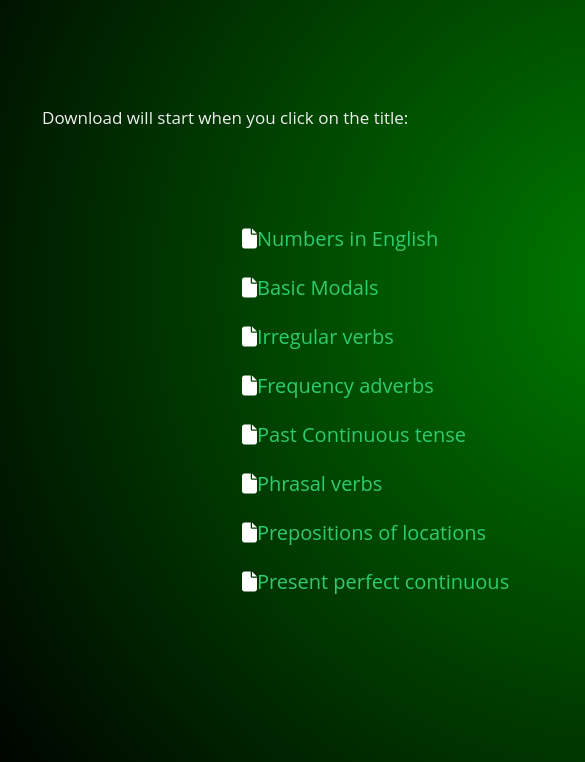
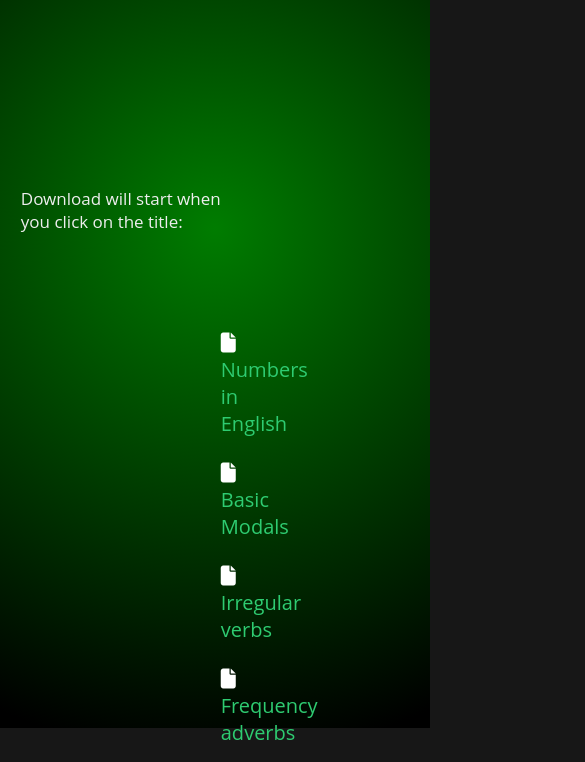
Before and after one commit to erimustafa/ydd, a plain HTML site: page services.html in a window 390 px wide. Shown: the part 272-1034 px from the top of the page, 585 px wide, since content can reach past the window. Drawn offline with Linux system fonts and the light colour scheme.

Commit message:
widthheight
widthheight

```diff
--- a/style.css
+++ b/style.css
@@ -338,7 +338,8 @@ button:hover {
 
 
     .hero{
-
+       max-width: 430px;
+       max-height: 1000px;
       /* background-position: center left;
        background-size: auto;*/
 
```
